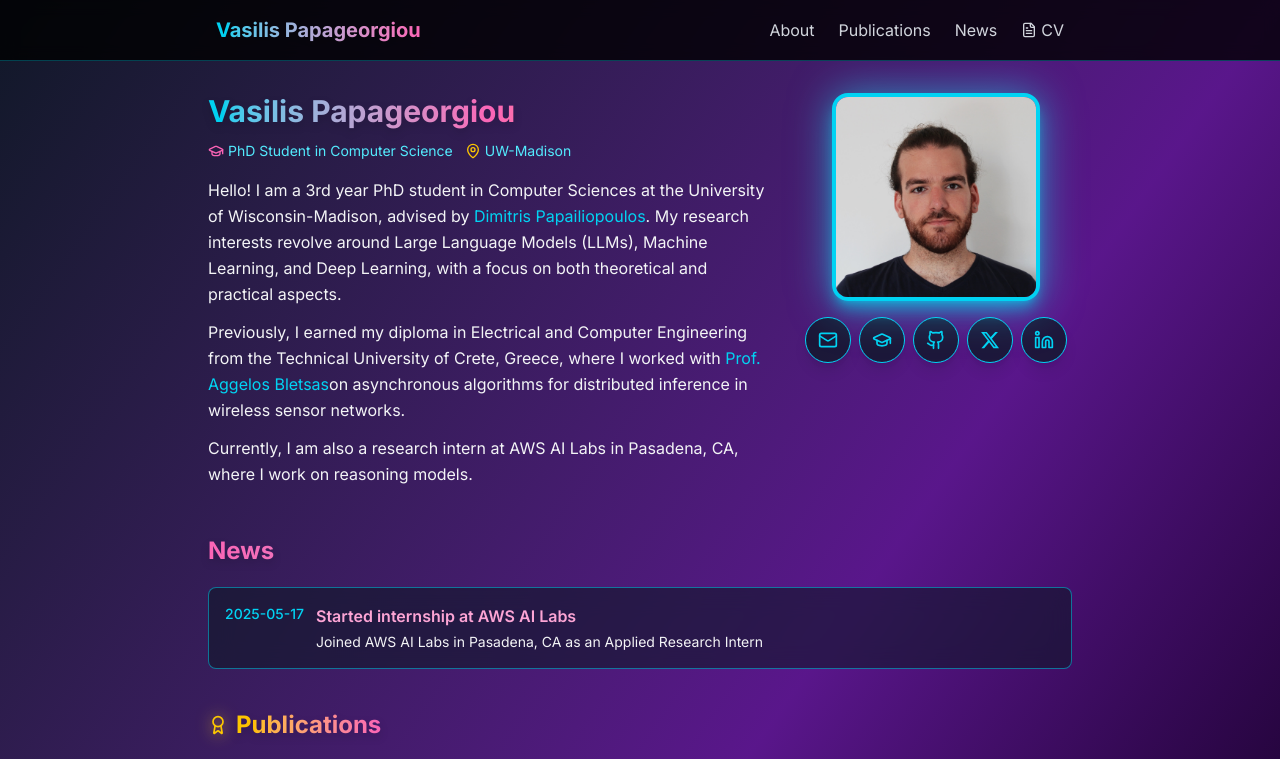
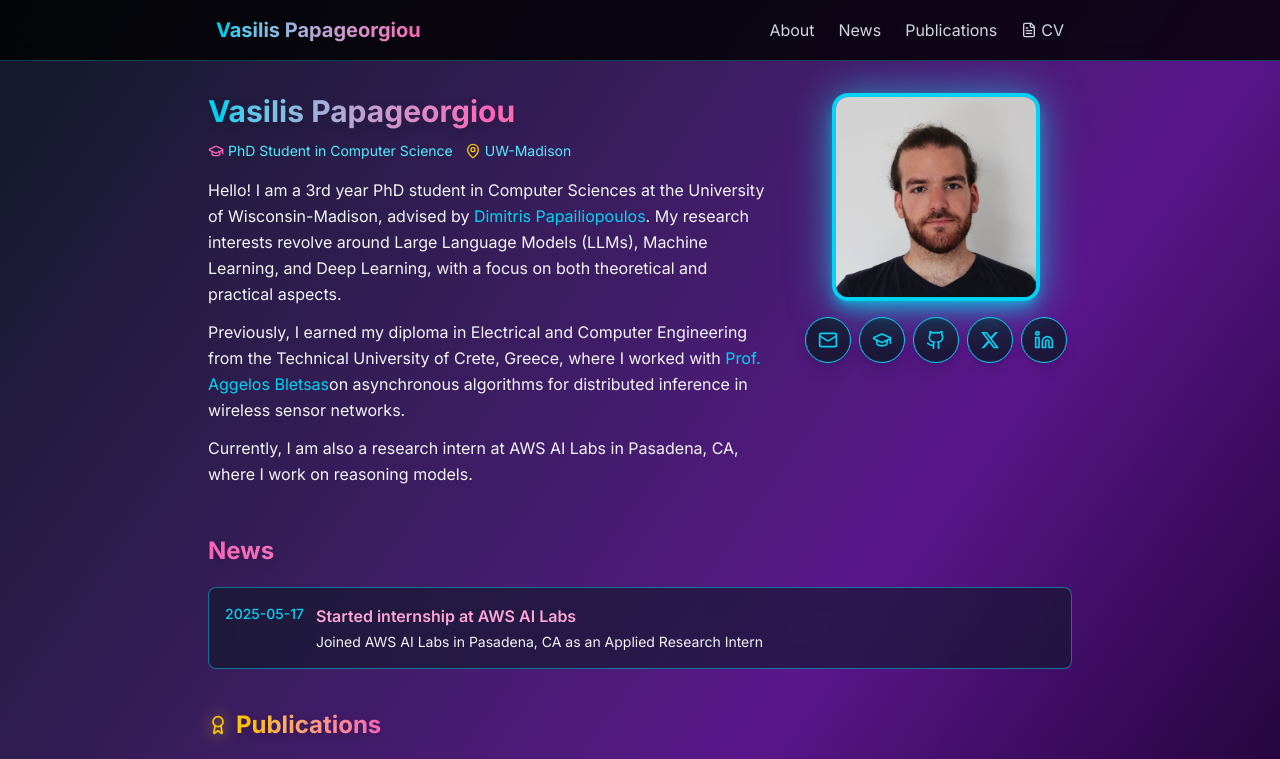
Before and after one commit to v-papageorgiou/v-papageorgiou.github.io, a Next.js app: page / in a window 1280 px wide. Shown: the top 759 px of the page. Built offline with nearby package versions, Linux system fonts and the light colour scheme.

Commit message:
change navigation order

```diff
--- a/src/components/Navigation.tsx
+++ b/src/components/Navigation.tsx
@@ -8,8 +8,8 @@ export default function Navigation() {
 
   const navLinks = [
     { href: '#about', label: 'About' },
+    { href: '#news', label: 'News' },
     { href: '#publications', label: 'Publications' },
-    { href: '#news', label: 'News' },
   ];
 
   return (
```
